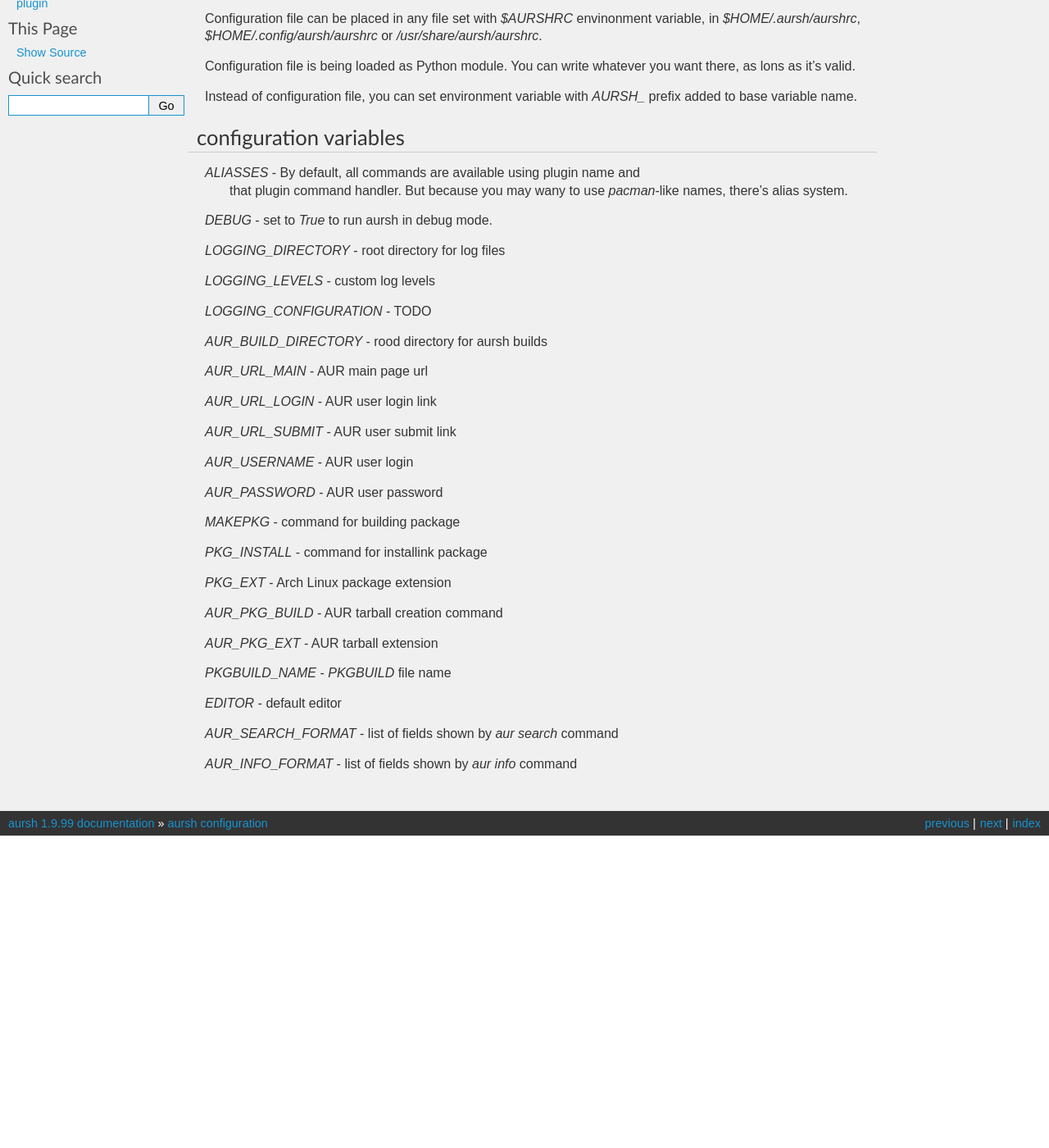
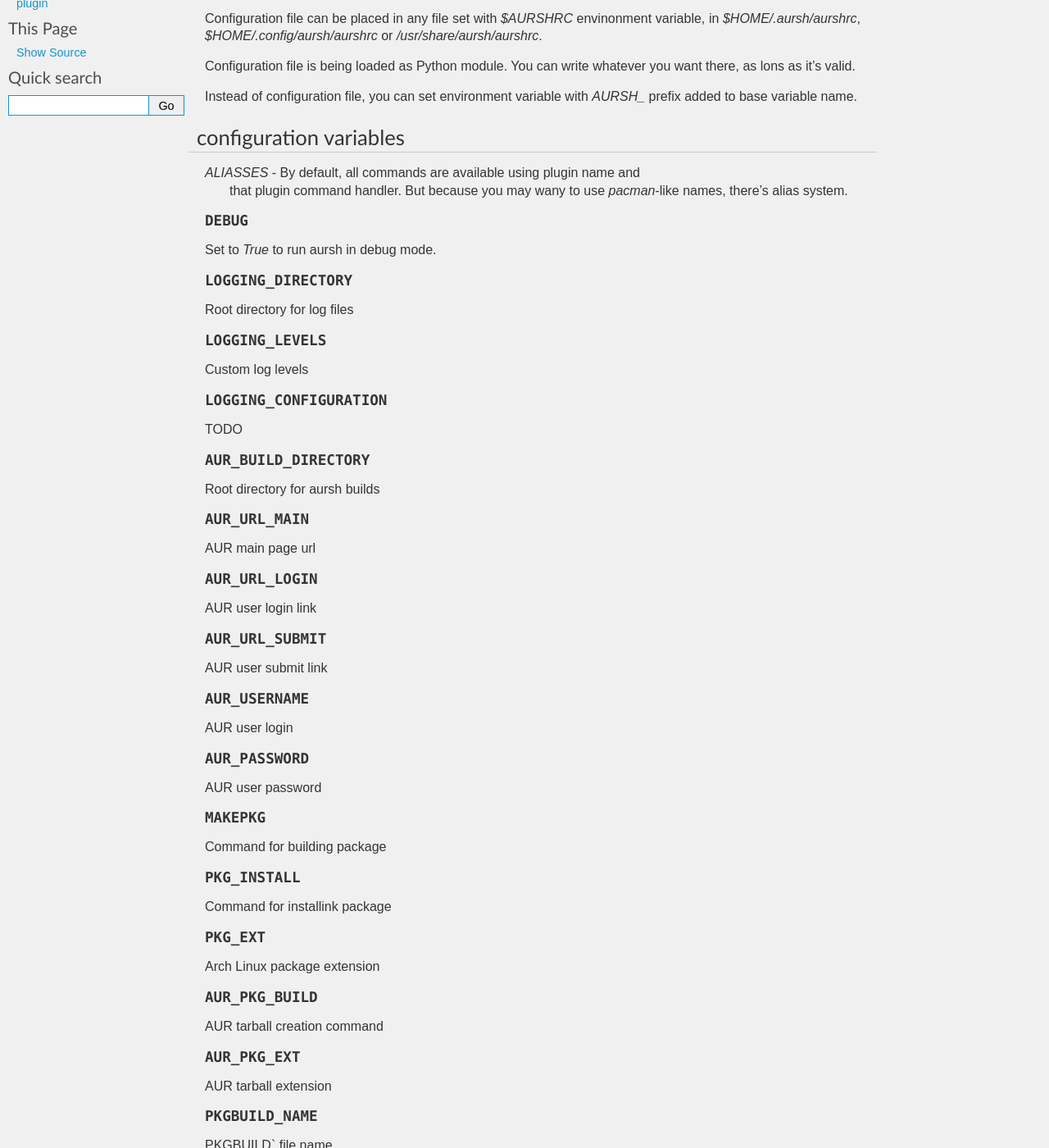
Before and after one commit to Jabows/aursh, a Sphinx documentation site: the page built from doc/source/configuration.rst, in a window 1280 px wide and 1400 px high, scrolled down 232 px. Shown: the whole window at 82% size. Built offline with Sphinx 7.4.7, drawn with Linux system fonts in a browser that asks for light colours; before the commit the page ends 1283 px from its top, so only the background shows below that; some of the changed text lies outside the part shown.

Commit message:
Documentation update

```diff
--- a/doc/source/configuration.rst
+++ b/doc/source/configuration.rst
@@ -27,40 +27,59 @@ configuration variables
   names, there's alias system.
 
 
-`DEBUG` - set to  `True` to run aursh in debug mode.
+.. describe:: DEBUG
+Set to  `True` to run aursh in debug mode.
 
-`LOGGING_DIRECTORY` - root directory for log files
+.. describe:: LOGGING_DIRECTORY
+Root directory for log files
 
-`LOGGING_LEVELS` - custom log levels
+.. describe:: LOGGING_LEVELS
+Custom log levels
 
-`LOGGING_CONFIGURATION` - TODO
+.. describe:: LOGGING_CONFIGURATION
+TODO
 
-`AUR_BUILD_DIRECTORY` - rood directory for aursh builds
+.. describe:: AUR_BUILD_DIRECTORY
+Root directory for aursh builds
 
-`AUR_URL_MAIN` - AUR main page url
+.. describe:: AUR_URL_MAIN
+AUR main page url
 
-`AUR_URL_LOGIN` - AUR user login link
+.. describe:: AUR_URL_LOGIN
+AUR user login link
 
-`AUR_URL_SUBMIT` - AUR user submit link
+.. describe:: AUR_URL_SUBMIT
+AUR user submit link
 
-`AUR_USERNAME` - AUR user login
+.. describe:: AUR_USERNAME
+AUR user login
 
-`AUR_PASSWORD` - AUR user password
+.. describe:: AUR_PASSWORD
+AUR user password
 
-`MAKEPKG` - command for building package
+.. describe:: MAKEPKG
+Command for building package
 
-`PKG_INSTALL` - command for installink package
+.. describe:: PKG_INSTALL
+Command for installink package
 
-`PKG_EXT` - Arch Linux package extension
+.. describe:: PKG_EXT
+Arch Linux package extension
 
-`AUR_PKG_BUILD` - AUR tarball creation command
+.. describe:: AUR_PKG_BUILD
+AUR tarball creation command
 
-`AUR_PKG_EXT` - AUR tarball extension
+.. describe:: AUR_PKG_EXT
+AUR tarball extension
 
-`PKGBUILD_NAME` - `PKGBUILD` file name
+.. describe:: PKGBUILD_NAME
+PKGBUILD` file name
 
-`EDITOR` - default editor
+.. describe:: EDITOR
+Default editor
 
-`AUR_SEARCH_FORMAT` - list of fields shown by `aur search` command
+.. describe:: AUR_SEARCH_FORMAT
+List of fields shown by `aur search` command
 
-`AUR_INFO_FORMAT` - list of fields shown by `aur info` command
+.. describe:: AUR_INFO_FORMAT
+Cist of fields shown by `aur info` command
```
Also changed, not shown: doc/source/aur.rst (+21 -12 lines), doc/source/installation.rst (+12 -2 lines).
